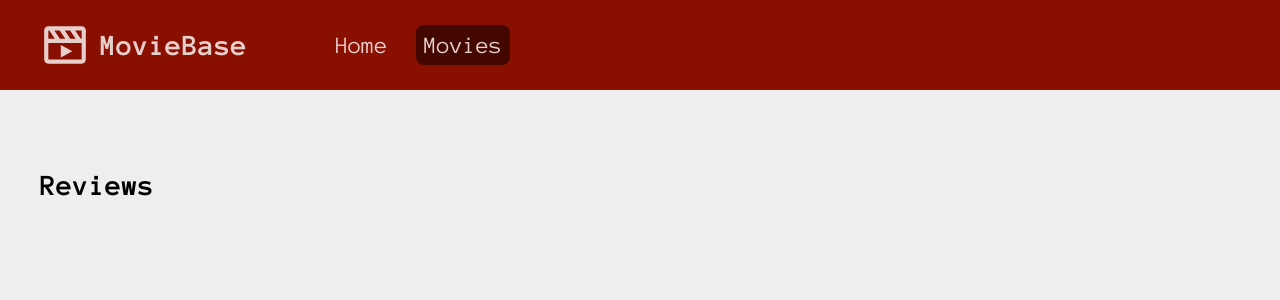
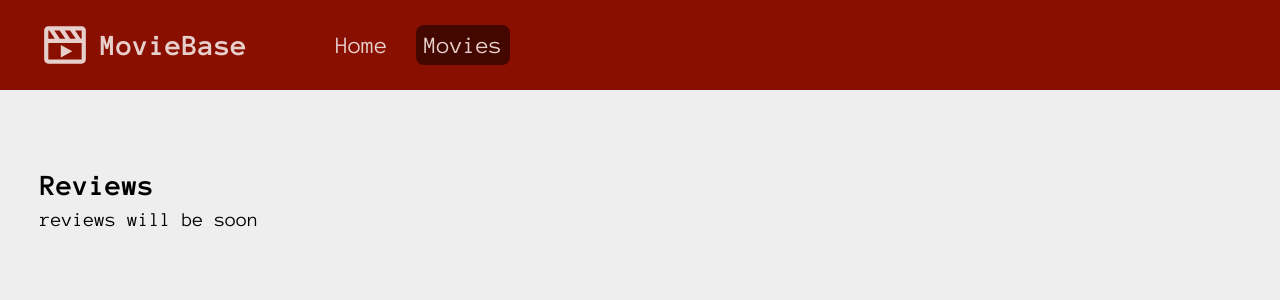
Before and after one commit to Slavyasanek/MovieBase, a React (Create React App) app: page /goit-react-hw-05-movies/movies/1/reviews in a window 1280 px wide. Shown: the top 300 px of the page. Built offline with nearby package versions, Linux system fonts and the light colour scheme; no server answers.

Commit message:
update to avoid error

```diff
--- a/src/components/Reviews/Reviews.jsx
+++ b/src/components/Reviews/Reviews.jsx
@@ -21,5 +21,6 @@ export const Reviews = () => {
 
     return (<>
     <CastTitle>Reviews</CastTitle>
+    {reviews && <p>reviews will be soon</p>}
     </>)
 }
```
